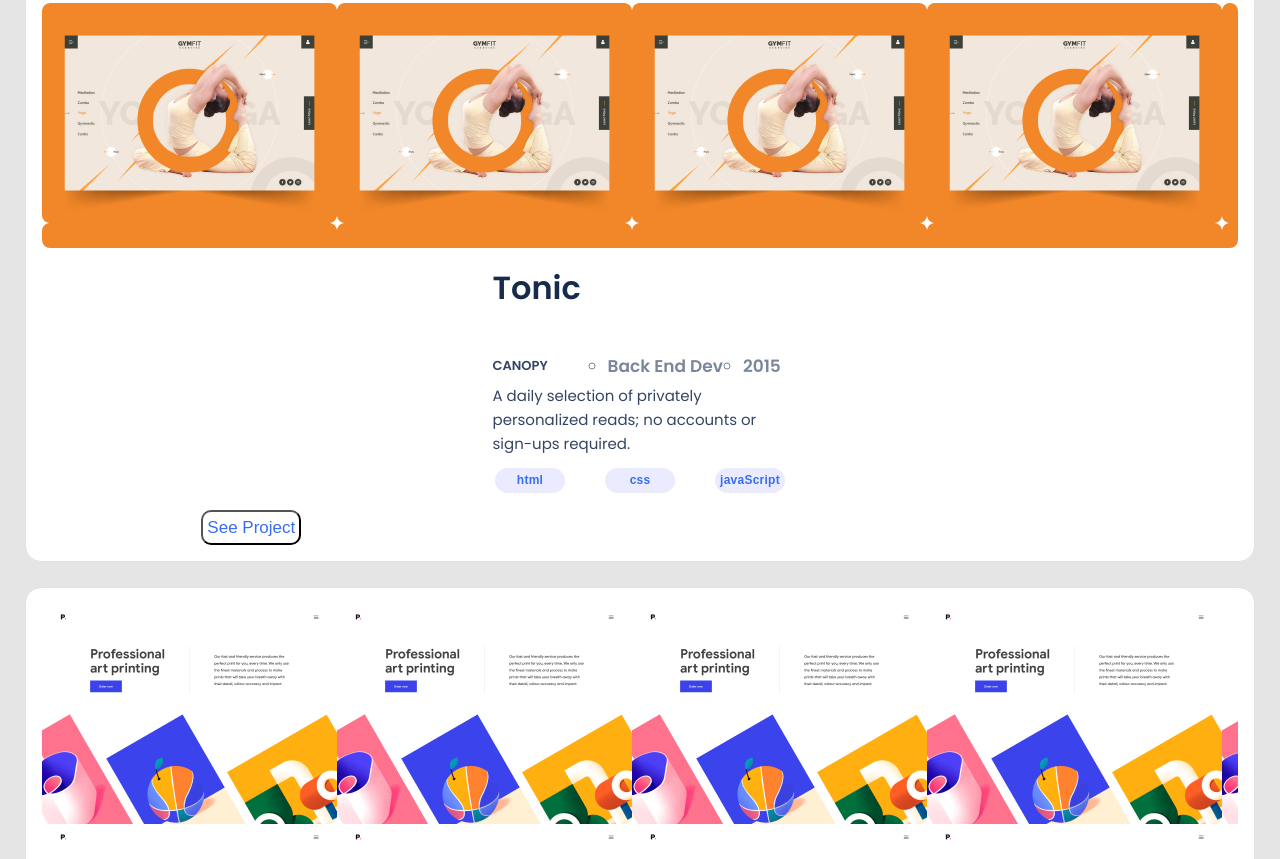
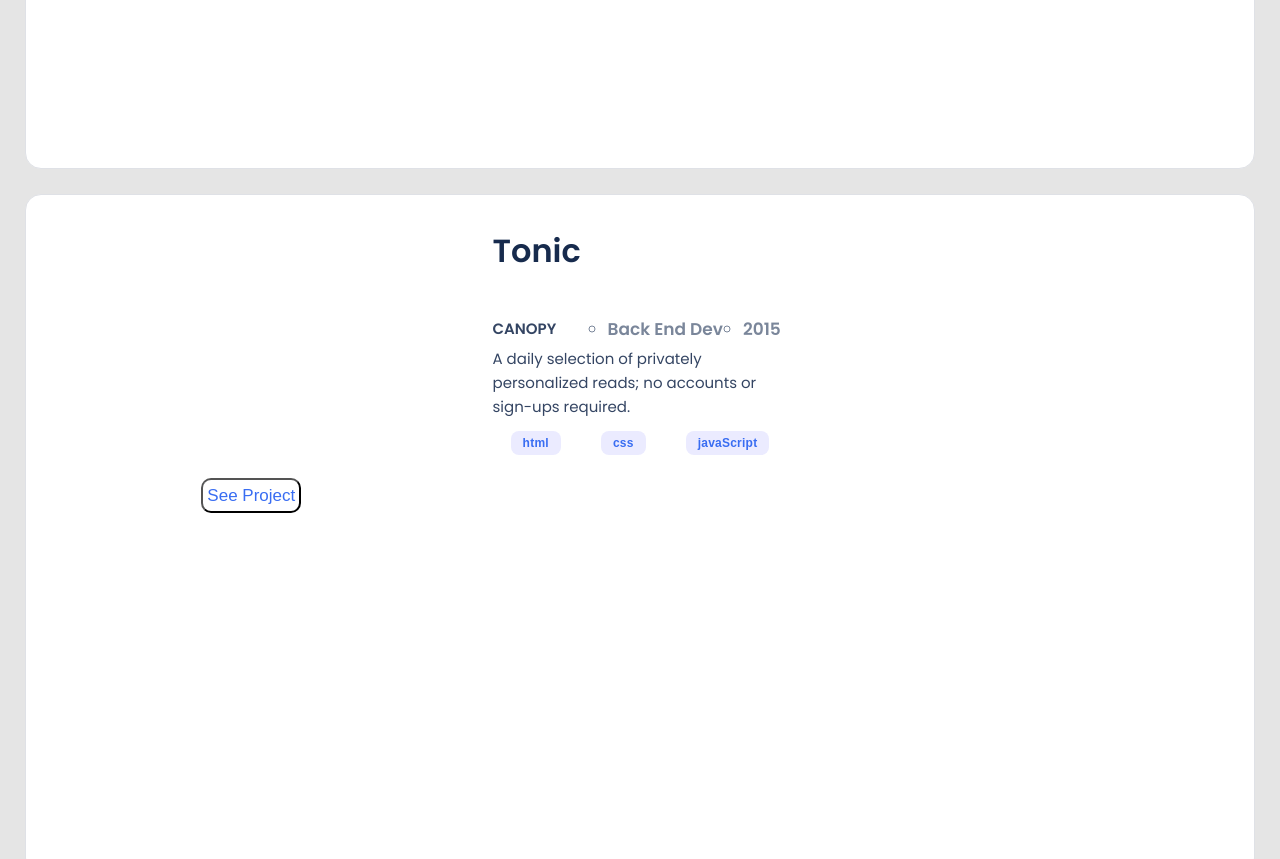
Before and after one commit to MICHAELKITH/microverse-mike-portifolio-2, a plain HTML site: page index.html in a window 1280 px wide. Shown: the part 1941-2800 px from the top of the page. Drawn offline with Linux system fonts and the light colour scheme.

Commit message:
Added style.css file

```diff
--- a/style.css
+++ b/style.css
@@ -64,12 +64,13 @@ ul {
   line-height: 20px;
 }
 
-h2 {
+.social-links{
   color: #7f8cff;
   font-style: normal;
   font-weight: 500;
   font-size: 16px;
   line-height: 24px;
+  padding-top: 20px;
 }
 
 .icons {
@@ -136,45 +137,17 @@ h2 {
   background: #fff;
   border: 1px solid #dfe1e6;
   border-radius: 16px;
-  height: 72vh;
+  height: 85vh;
+
 }
 
-.image {
-  background-image: url("images/Snapshoot\ Portfolio\ 2.png");
+.image{
   width: 100%;
   height: 100%;
   border-radius: 8px;
   top: 16px;
   left: 16px;
 }
-
-.image1 {
-  background-image: url("images/Snapshoot\ Portfolio\ \(1\).png");
-  width: 100%;
-  height: 100%;
-  border-radius: 8px;
-  top: 16px;
-  left: 16px;
-}
-
-.image2 {
-  background-image: url("images/Snapshoot\ Portfolio\ 3.png");
-  width: 100%;
-  height: 100%;
-  border-radius: 8px;
-  top: 16px;
-  left: 16px;
-}
-
-.image3 {
-  background-image: url("images/Snapshoot\ Portfolio\ 4.png");
-  width: 100%;
-  height: 100%;
-  border-radius: 8px;
-  top: 16px;
-  left: 16px;
-}
-
 .post {
   width: 295px;
   height: 80px;
@@ -194,7 +167,7 @@ h2 {
   width: 55px;
   height: 16px;
   font-weight: 600;
-  font-size: 13px;
+  font-size: 15px;
   line-height: 16px;
   color: #344563;
 }
@@ -228,35 +201,41 @@ h2 {
   height: 40px;
   border-radius: 20px;
   list-style: none;
-}
-
-.see-more {
-  padding-top: 20px;
-  margin-right: 65%;
+  justify-items: center;
 }
 
 .text {
   color: #396df2;
-  width: 70px;
-  font-weight: 600;
+  font-weight: 700;
   font-size: 12px;
   line-height: 16px;
   letter-spacing: 0.02em;
   background: #ebebff;
-  height: 25px;
-  border-radius: 20px;
+  height: 24px;
+  border-radius: 8px;
   margin: 20px;
   border: none;
+  display: flex;
+  flex-direction: row;
+  align-items: center;
+  padding: 4px 12px;
 }
+
+.see-more {
+  padding-top: 25px;
+  margin-right: 65%;
+  box-sizing: border-box;
+  border-color: #396DF2;
+  border-radius: 10px;
+
+}
+
 
 .text-1 {
   color: #396df2;
   font-weight: 500;
   font-size: 17px;
   line-height: 24px;
-  flex: none;
-  order: 0;
-  flex-grow: 0;
   width: 100px;
   height: 35px;
   border-radius: 10px;
@@ -303,8 +282,11 @@ h2 {
 }
 
 .get-more {
-  padding-bottom: 10px;
+  padding-bottom: 30px;
   margin-right: 65%;
+  box-sizing: border-box;
+  border-color: #396DF2;
+  border-radius: 10px;
 }
 
 .about-1 {
@@ -345,3 +327,6 @@ h2 {
 .text-1:hover {
   background-color: #ebebff;
 }
+.p-skills{
+  padding-top: 30px;
+}
```
